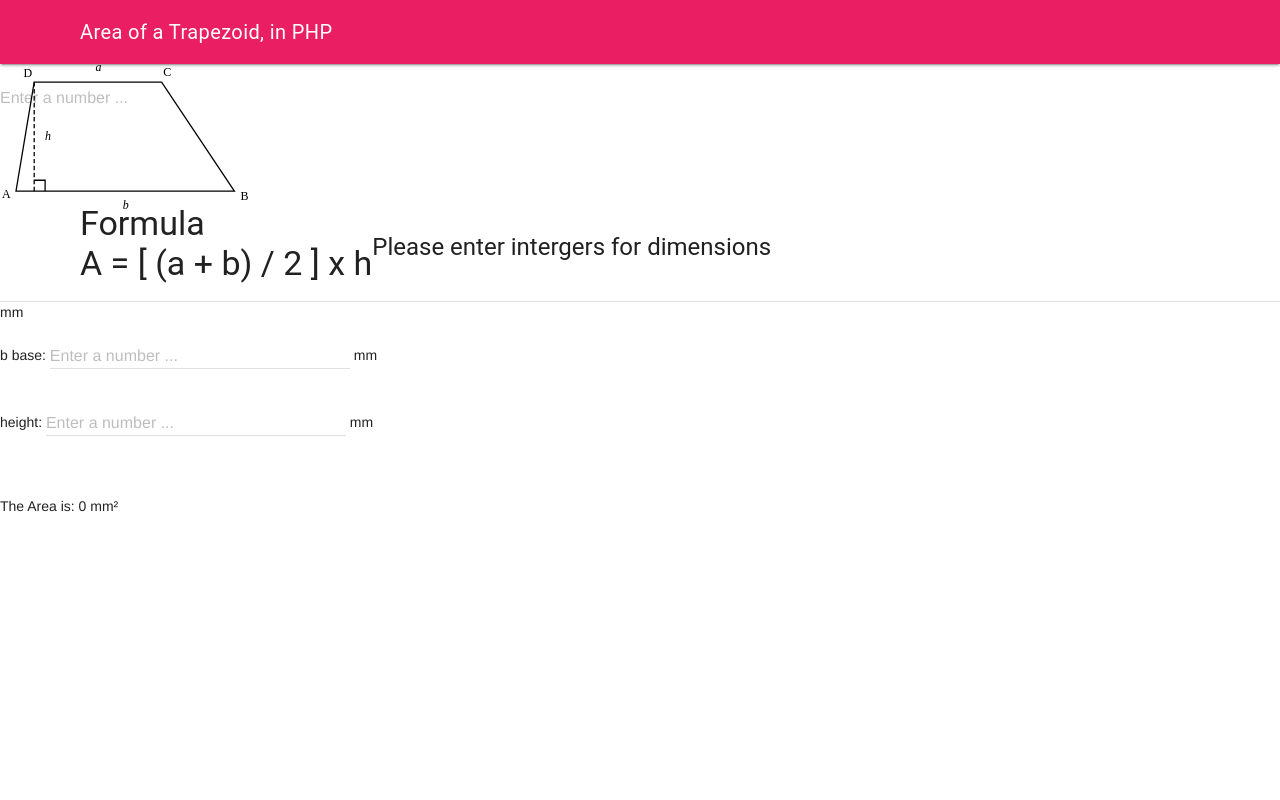
After one commit to MTHS-ICD2O-1-2023/ICD2O-Unit-3-01-PHP-nathan-desilva, a PHP site: page /answer.php in a window 1280 px wide. The commit adds this page. Run offline with PHP 8.4, Linux system fonts and the light colour scheme; data that the repository does not hold is empty.

Commit message:
added php

```diff
--- /dev/null
+++ b/answer.php
@@ -0,0 +1,88 @@
+<!DOCTYPE html>
+<html>
+<head>
+  <meta charset="utf-8" />
+  <meta name="description" content="Area of a Trapezoid, in PHP" />
+  <meta name="keywords" content="mths, ics2o" />
+  <meta name="author" content="Nathan De Silva" />
+  <meta name="viewport" content="width=device-width, initial-scale=1.0" />
+  <link rel="stylesheet" href="./css/style.css" />
+  <link rel="stylesheet" href="https://fonts.googleapis.com/icon?family=Material+Icons" />
+  <link rel="stylesheet" href="https://code.getmdl.io/1.3.0/material.pink-purple.min.css" />
+  <link rel="apple-touch-icon" sizes="180x180" href="apple-touch-icon.png" />
+  <link rel="icon" type="image/png" sizes="32x32" href="favicon-32x32.png" />
+  <link rel="icon" type="image/png" sizes="16x16" href="favicon-16x16.png" />
+  <link rel="manifest" href="site.webmanifest" />
+  <title>Area of a Trapezoid, in PHP</title>
+</head>
+
+<body>
+  <script defer src="https://code.getmdl.io/1.3.0/material.min.js"></script>
+  <div class="mdl-layout mdl-js-layout mdl-layout--fixed-header">
+    <header class="mdl-layout__header">
+      <div class="mdl-layout__header-row">
+        <span class="mdl-layout-title">Area of a Trapezoid, in PHP</span>
+      </div>
+    </header>
+    <main class="mdl-layout__content">
+      <div class="right-image">
+        <img src="./images/trapezoid.svg" alt="trapezoid" width="250" />
+      </div>
+      <div class="page-content-php">
+        <div name="area-of-triangle">
+          <div class="mdl-layout__header-row">
+            <h3>Formula
+              <br />
+              A = [ (a + b) / 2 ] x h
+            </h3>
+            <br />
+            <h4>Please enter intergers for dimensions</h4>
+          </div>
+          <input class="mdl-textfield__input" type="text" pattern="-?[0-9]*(\.[0-9]+)?" id="a-base" />
+          <label class="mdl-textfield__label" for="a-base">Enter a number ...</label>
+          <span class="mdl-textfield__error">Input is not a number!</span>
+        </div>
+        mm
+        </form>
+        <form action="#">
+          b base:
+          <div class="mdl-textfield mdl-js-textfield">
+            <!--This is where they type in the answer-->
+            <input class="mdl-textfield__input" type="text" pattern="-?[0-9]*(\.[0-9]+)?" id="b-base" />
+            <label class="mdl-textfield__label" for="b-base">Enter a number ...</label>
+            <span class="mdl-textfield__error">Input is not a number!</span>
+          </div>
+          mm
+        </form>
+        <form action="#">
+          height:
+          <div class="mdl-textfield mdl-js-textfield">
+            <!--This is where they type in the answer-->
+            <input class="mdl-textfield__input" type="text" pattern="-?[0-9]*(\.[0-9]+)?" id="height" />
+            <label class="mdl-textfield__label" for="height">Enter a number ...</label>
+            <span class="mdl-textfield__error">Input is not a number!</span>
+          </div>
+          mm
+        </form>
+        <br />
+        <?php
+
+        $aBase = $_POST["a-base"];
+        $bBase = $_POST["b-base"];
+        $height = $_POST["height"];
+
+        // process
+        $area = (($aBase + $bBase) / 2) * $height;
+
+        // output
+        echo "<br />";
+        echo "The Area is: " . round($area, 2) . " mm²";
+        echo "<br />";
+
+        ?>
+      </div>
+  </div>
+  </main>
+  </div>
+</body>
+</html>
```
Also changed, not shown: index.php (+49 -3 lines), images/trapezoid.svg (added).
